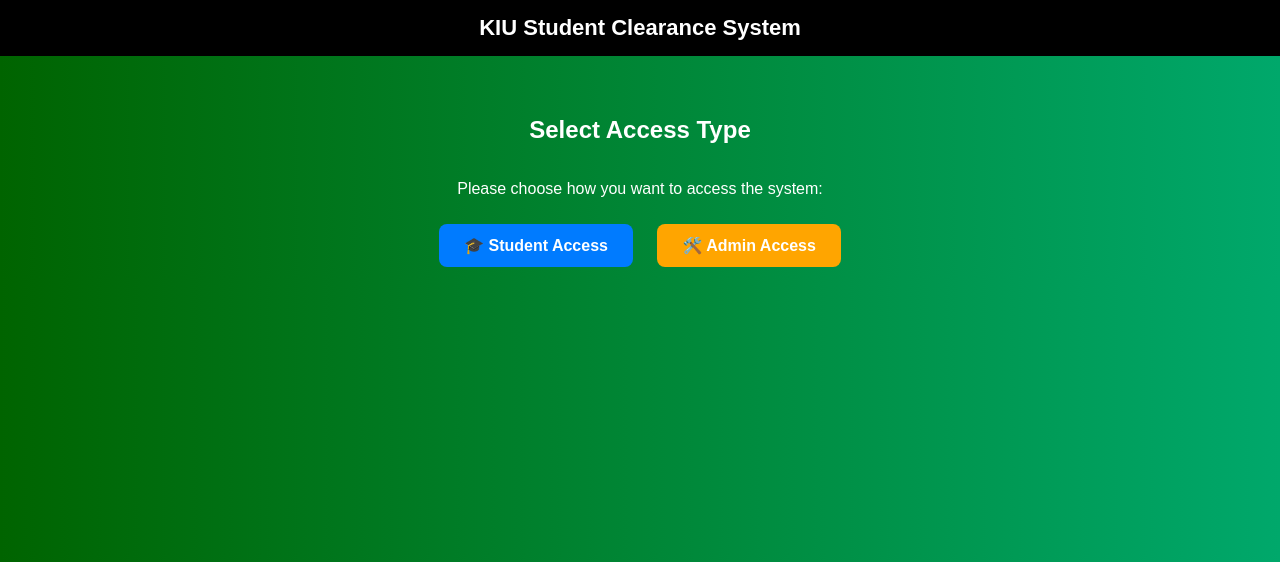
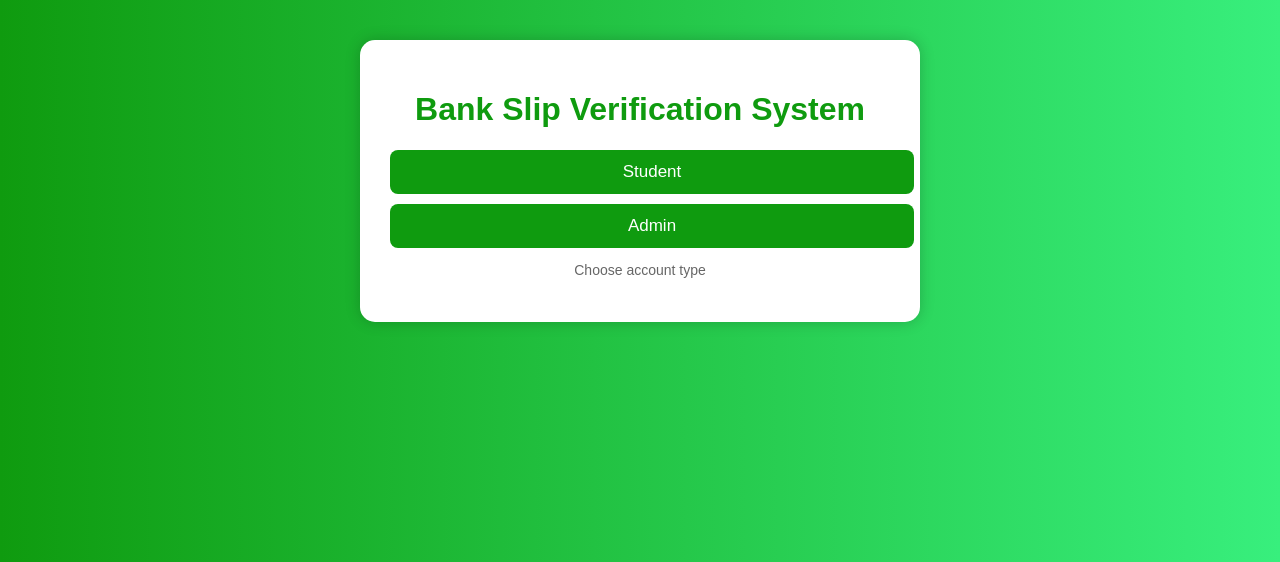
Before and after one commit to Tommy-jr-lang/Bank-slip-system, a Flask app: page / in a window 1280 px wide. Shown: the top 562 px of the page. Run offline with Flask 3, Linux system fonts and the light colour scheme.

Commit message:
UI upgraded full system

```diff
--- a/Templates/login.html
+++ b/Templates/login.html
@@ -1,25 +1,18 @@
 <!DOCTYPE html>
 <html>
 <head>
-    <title>Login - KIU System</title>
-    <link rel="stylesheet" href="{{ url_for('static', filename='style.css') }}">
+<title>Login</title>
+<link rel="stylesheet" href="{{ url_for('static', filename='style.css') }}">
 </head>
 <body>
 
-<div class="header">
-    KIU Student Clearance System
-</div>
+<div class="container">
+<h1>Bank Slip Verification System</h1>
 
-<div class="container">
-    <h2>Select Access Type</h2>
+<a href="/student" class="btn">Student</a>
+<a href="/admin" class="btn">Admin</a>
 
-    <p>Please choose how you want to access the system:</p>
-
-    <div class="button-container">
-        <a href="/student" class="btn student-btn">🎓 Student Access</a>
-        <a href="/admin" class="btn admin-btn">🛠️ Admin Access</a>
-    </div>
-
+<p class="small">Choose account type</p>
 </div>
 
 </body>
--- a/static/style.css
+++ b/static/style.css
@@ -1,168 +1,76 @@
-/* ---------------- GENERAL ---------------- */
-body {
-    margin: 0;
-    font-family: Arial, sans-serif;
-    background: linear-gradient(to right, #006400, #00a86b);
-    color: white;
+body{
+    margin:0;
+    padding:0;
+    font-family:Arial, sans-serif;
+    background:linear-gradient(to right,#0f9b0f,#38ef7d);
 }
 
-/* ---------------- HEADER ---------------- */
-.header {
-    background: black;
-    padding: 15px;
-    text-align: center;
-    font-size: 22px;
-    font-weight: bold;
+.container{
+    width:90%;
+    max-width:500px;
+    background:white;
+    margin:40px auto;
+    padding:30px;
+    border-radius:15px;
+    box-shadow:0 0 15px rgba(0,0,0,0.2);
 }
 
-/* ---------------- CONTAINER ---------------- */
-.container {
-    width: 100%;
-    display: flex;
-    flex-direction: column;
-    align-items: center;
-    margin-top: 40px;
+h1,h2,h3{
+    text-align:center;
+    color:#0f9b0f;
 }
 
-/* ---------------- BUTTONS ---------------- */
-button,
-.btn,
-a.btn {
-    display: inline-block;
-    padding: 12px 25px;
-    margin: 10px;
-    font-size: 16px;
-    font-weight: bold;
-    border-radius: 8px;
-    border: none;
-    cursor: pointer;
-    text-decoration: none;
-    color: white;
-    transition: 0.3s;
+input,select{
+    width:100%;
+    padding:12px;
+    margin:10px 0;
+    border:1px solid #ccc;
+    border-radius:8px;
+    font-size:16px;
 }
 
-/* student button */
-.student-btn {
-    background: #007bff;
+button,.btn{
+    display:block;
+    width:100%;
+    padding:12px;
+    margin-top:10px;
+    background:#0f9b0f;
+    color:white;
+    text-decoration:none;
+    border:none;
+    border-radius:8px;
+    font-size:17px;
+    cursor:pointer;
+    text-align:center;
 }
 
-.student-btn:hover {
-    background: #0056b3;
+button:hover,.btn:hover{
+    background:#087f08;
 }
 
-/* admin button */
-.admin-btn {
-    background: orange;
+a{
+    text-decoration:none;
 }
 
-.admin-btn:hover {
-    background: darkorange;
+.table{
+    width:100%;
+    border-collapse:collapse;
+    margin-top:15px;
 }
 
-/* upload button */
-.upload-btn {
-    background: red;
-    padding: 15px 35px;
-    font-size: 18px;
+.table th,.table td{
+    border:1px solid #ddd;
+    padding:8px;
+    text-align:center;
 }
 
-.upload-btn:hover {
-    background: darkred;
+.table th{
+    background:#0f9b0f;
+    color:white;
 }
 
-/* logout button */
-.logout {
-    background: crimson;
+.small{
+    font-size:14px;
+    color:#666;
+    text-align:center;
 }
-
-.logout:hover {
-    background: darkred;
-}
-
-/* ---------------- FORM ---------------- */
-form {
-    background: white;
-    color: black;
-    padding: 30px;
-    border-radius: 12px;
-    width: 350px;
-    box-shadow: 0 5px 15px rgba(0,0,0,0.3);
-}
-
-/* inputs */
-input, select {
-    width: 100%;
-    padding: 12px;
-    margin: 10px 0;
-    border-radius: 6px;
-    border: 1px solid #ccc;
-    font-size: 15px;
-}
-
-/* submit button inside form */
-form button {
-    width: 100%;
-    background: #006400;
-}
-
-form button:hover {
-    background: #004d00;
-}
-
-/* ---------------- CARDS ---------------- */
-.card-container {
-    display: flex;
-    justify-content: center;
-    gap: 20px;
-    flex-wrap: wrap;
-    margin: 20px;
-}
-
-.card {
-    background: white;
-    color: black;
-    padding: 20px;
-    width: 200px;
-    border-radius: 10px;
-    text-align: center;
-    box-shadow: 0 4px 10px rgba(0,0,0,0.2);
-}
-
-/* ---------------- TABLE ---------------- */
-.table-container {
-    margin-top: 20px;
-    width: 100%;
-    display: flex;
-    justify-content: center;
-}
-
-table {
-    width: 80%;
-    border-collapse: collapse;
-    background: white;
-    color: black;
-}
-
-th {
-    background: #006400;
-    color: white;
-}
-
-th, td {
-    padding: 12px;
-    border: 1px solid black;
-    text-align: center;
-}
-
-/* ---------------- CENTER BUTTON ---------------- */
-.center-btn {
-    margin: 30px;
-    text-align: center;
-}
-
-/* ---------------- MESSAGE ---------------- */
-.message {
-    margin-top: 15px;
-    font-weight: bold;
-    color: yellow;
-}
```
Also changed, not shown: Templates/admin_dashboard.html (+16 -23 lines), Templates/admin_login.html (+13 -14 lines), Templates/dashboard.html (+16 -36 lines), Templates/student_form.html (+3 -9 lines), Templates/upload.html (+12 -12 lines).
